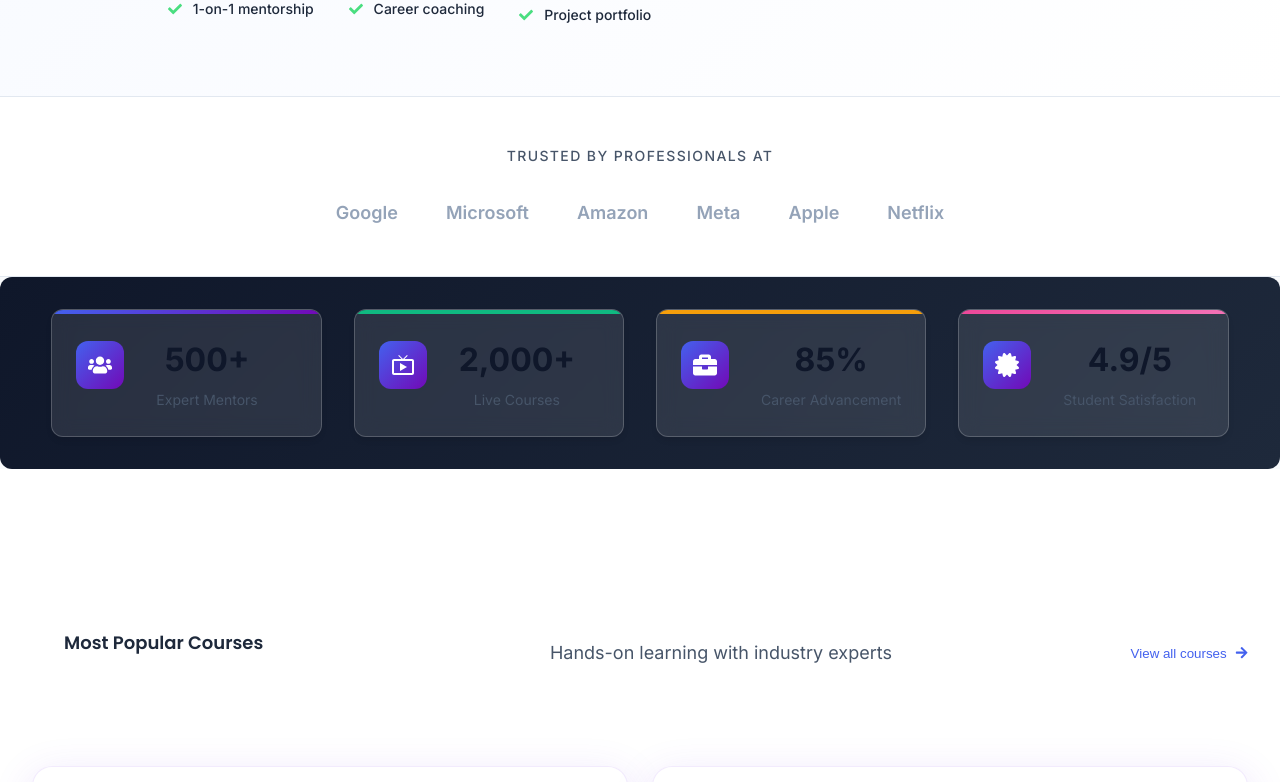
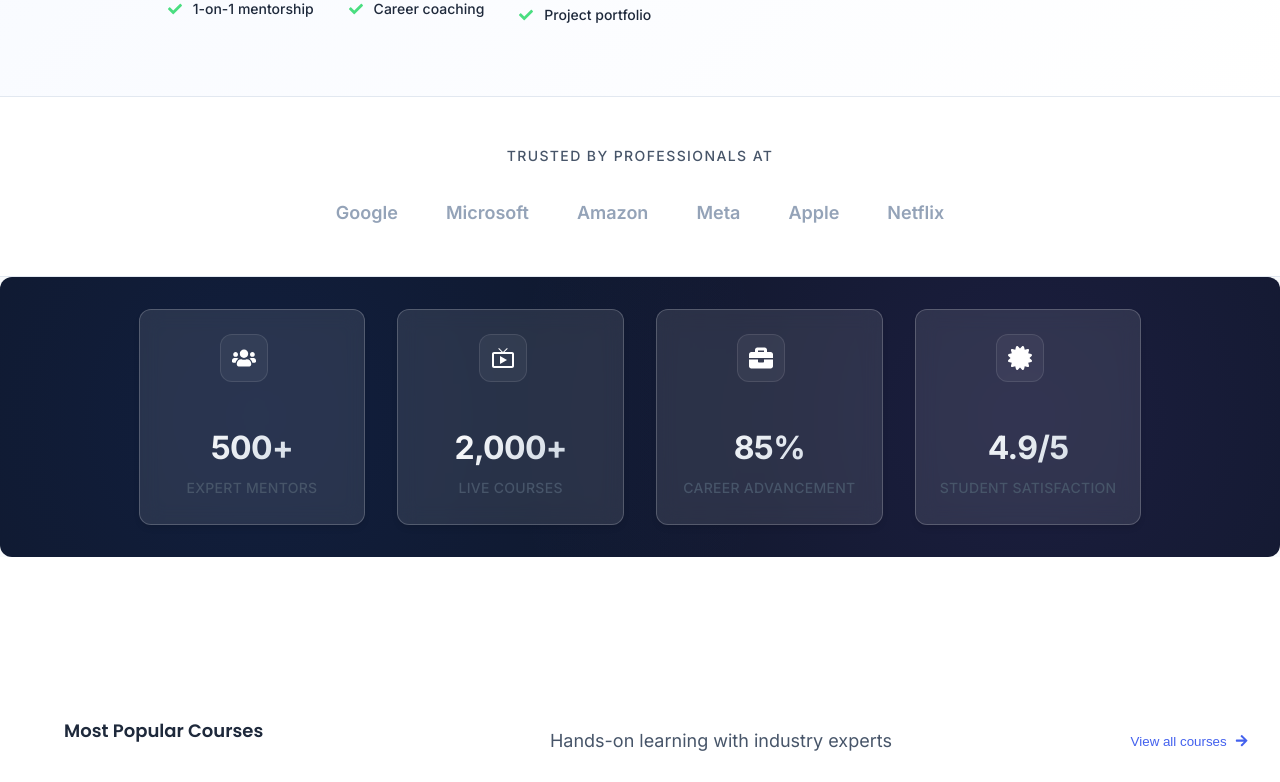
Before and after one commit to Sneha-Amballa/edtech-saas, a React (Create React App) app in the folder frontend/: page / in a window 1280 px wide. Shown: the part 605-1387 px from the top of the page. Built offline with nearby package versions, Linux system fonts and the light colour scheme.

Commit message:
Completed total UI

```diff
--- a/frontend/src/styles/home.css
+++ b/frontend/src/styles/home.css
@@ -559,9 +559,15 @@ body {
 }
 
 /* Stats Section */
+/* Stats Section */
 .stats-section {
-  padding: 4rem 2rem;
-  background: linear-gradient(135deg, var(--gray-900) 0%, var(--gray-800) 100%);
+  padding: 6rem 2rem;
+  background: var(--gray-900);
+  background-image:
+    radial-gradient(circle at 20% 50%, rgba(37, 99, 235, 0.1) 0%, transparent 50%),
+    radial-gradient(circle at 80% 50%, rgba(139, 92, 246, 0.1) 0%, transparent 50%);
+  position: relative;
+  overflow: hidden;
 }
 
 .stats-container {
@@ -570,47 +576,94 @@ body {
   display: grid;
   grid-template-columns: repeat(4, 1fr);
   gap: 2rem;
+  position: relative;
+  z-index: 10;
 }
 
 .stat-card {
-  background: rgba(199, 194, 194, 0.05);
+  background: rgba(255, 255, 255, 0.03);
+  backdrop-filter: blur(10px);
   border: 1px solid rgba(255, 255, 255, 0.1);
-  border-radius: 12px;
-  padding: 2rem;
+  border-radius: 16px;
+  padding: 2.5rem 1.5rem;
   display: flex;
+  flex-direction: column;
   align-items: center;
-  gap: 1rem;
-  transition: all 0.3s ease;
-  color: var(--accent);
+  text-align: center;
+  gap: 1.5rem;
+  transition: all 0.4s cubic-bezier(0.175, 0.885, 0.32, 1.275);
+  position: relative;
+  overflow: hidden;
+}
+
+.stat-card::before {
+  content: '';
+  position: absolute;
+  top: 0;
+  left: 0;
+  width: 100%;
+  height: 100%;
+  background: linear-gradient(135deg, rgba(255, 255, 255, 0.1) 0%, rgba(255, 255, 255, 0) 100%);
+  opacity: 0;
+  transition: opacity 0.3s ease;
 }
 
 .stat-card:hover {
-  background: rgba(255, 255, 255, 0.1);
-  transform: translateY(-4px);
+  transform: translateY(-10px);
+  background: rgba(255, 255, 255, 0.05);
+  border-color: rgba(255, 255, 255, 0.2);
+  box-shadow: 0 20px 40px -5px rgba(0, 0, 0, 0.3);
+}
+
+.stat-card:hover::before {
+  opacity: 1;
 }
 
 .stat-icon {
-  width: 60px;
-  height: 60px;
-  border-radius: 12px;
-  background: var(--gradient-primary);
+  width: 70px;
+  height: 70px;
+  border-radius: 20px;
+  background: rgba(255, 255, 255, 0.05);
   display: flex;
   align-items: center;
   justify-content: center;
+  color: var(--primary-light);
+  font-size: 2rem;
+  margin-bottom: 0.5rem;
+  transition: all 0.3s ease;
+  border: 1px solid rgba(255, 255, 255, 0.1);
+}
+
+.stat-card:hover .stat-icon {
+  background: var(--gradient-primary);
   color: white;
-  font-size: 1.5rem;
+  transform: scale(1.1) rotate(5deg);
+  border-color: transparent;
+  box-shadow: 0 10px 20px rgba(37, 99, 235, 0.3);
 }
 
 .stat-content h3 {
-  font-size: 2rem;
-  font-weight: 700;
-  color: white;
-  margin-bottom: 0.25rem;
+  font-size: 2.5rem;
+  font-weight: 800;
+  background: linear-gradient(135deg, #ffffff 0%, #cbd5e1 100%);
+  -webkit-background-clip: text;
+  -webkit-text-fill-color: transparent;
+  background-clip: text;
+  margin-bottom: 0.5rem;
+  letter-spacing: -0.02em;
 }
 
 .stat-content p {
-  color: white;
-  font-size: 0.875rem;
+  color: var(--gray-400);
+  font-size: 1rem;
+  font-weight: 500;
+  letter-spacing: 0.02em;
+  text-transform: uppercase;
+  transition: color 0.3s ease;
+}
+
+.stat-card:hover .stat-content p {
+  color: var(--gray-200);
 }
 
 /* Courses Section */
--- a/frontend/src/styles/login.css
+++ b/frontend/src/styles/login.css
@@ -55,9 +55,9 @@
   right: 0;
   bottom: 0;
   background: linear-gradient(135deg,
-    rgba(37, 99, 235, 0.03) 0%,
-    rgba(59, 130, 246, 0.03) 50%,
-    rgba(168, 85, 247, 0.03) 100%);
+      rgba(37, 99, 235, 0.03) 0%,
+      rgba(59, 130, 246, 0.03) 50%,
+      rgba(168, 85, 247, 0.03) 100%);
   z-index: 0;
 }
 
@@ -86,9 +86,19 @@
 }
 
 @keyframes float {
-  0%, 100% { transform: translateY(0) rotate(0deg); }
-  33% { transform: translateY(-20px) rotate(120deg); }
-  66% { transform: translateY(20px) rotate(240deg); }
+
+  0%,
+  100% {
+    transform: translateY(0) rotate(0deg);
+  }
+
+  33% {
+    transform: translateY(-20px) rotate(120deg);
+  }
+
+  66% {
+    transform: translateY(20px) rotate(240deg);
+  }
 }
 
 /* Main Content Layout */
@@ -204,21 +214,51 @@
 /* Brand Stats */
 .brand-stats {
   display: flex;
-  gap: 2rem;
-  padding-top: 2rem;
+  justify-content: space-between;
+  gap: 1.5rem;
+  padding-top: 2.5rem;
   border-top: 1px solid rgba(255, 255, 255, 0.1);
 }
 
+.stat-item {
+  flex: 1;
+  background: rgba(255, 255, 255, 0.03);
+  backdrop-filter: blur(10px);
+  border: 1px solid rgba(255, 255, 255, 0.05);
+  border-radius: 16px;
+  padding: 1.25rem;
+  text-align: center;
+  transition: all 0.3s cubic-bezier(0.175, 0.885, 0.32, 1.275);
+}
+
+.stat-item:hover {
+  background: rgba(255, 255, 255, 0.08);
+  transform: translateY(-5px);
+  border-color: rgba(255, 255, 255, 0.2);
+  box-shadow: 0 10px 20px rgba(0, 0, 0, 0.2);
+}
+
 .stat-item h3 {
-  font-size: 2rem;
-  font-weight: 700;
-  color: white;
+  font-size: 1.75rem;
+  font-weight: 800;
+  background: linear-gradient(135deg, #ffffff 0%, #94a3b8 100%);
+  -webkit-background-clip: text;
+  -webkit-text-fill-color: transparent;
+  background-clip: text;
   margin-bottom: 0.25rem;
 }
 
 .stat-item p {
-  font-size: 0.875rem;
-  color: var(--gray-300);
+  font-size: 0.75rem;
+  font-weight: 500;
+  color: var(--gray-400);
+  text-transform: uppercase;
+  letter-spacing: 0.05em;
+  transition: color 0.3s ease;
+}
+
+.stat-item:hover p {
+  color: var(--gray-200);
 }
 
 /* Right Panel - Login Form */
@@ -411,7 +451,9 @@
 }
 
 @keyframes spin {
-  to { transform: rotate(360deg); }
+  to {
+    transform: rotate(360deg);
+  }
 }
 
 .button-loading {
@@ -431,9 +473,20 @@
 }
 
 @keyframes dots {
-  0%, 20% { content: '.'; }
-  40% { content: '..'; }
-  60%, 100% { content: '...'; }
+
+  0%,
+  20% {
+    content: '.';
+  }
+
+  40% {
+    content: '..';
+  }
+
+  60%,
+  100% {
+    content: '...';
+  }
 }
 
 /* Form Divider */
@@ -590,9 +643,26 @@
 
 /* Shake Animation for Error */
 @keyframes shake {
-  0%, 100% { transform: translateX(0); }
-  10%, 30%, 50%, 70%, 90% { transform: translateX(-5px); }
-  20%, 40%, 60%, 80% { transform: translateX(5px); }
+
+  0%,
+  100% {
+    transform: translateX(0);
+  }
+
+  10%,
+  30%,
+  50%,
+  70%,
+  90% {
+    transform: translateX(-5px);
+  }
+
+  20%,
+  40%,
+  60%,
+  80% {
+    transform: translateX(5px);
+  }
 }
 
 .shake {
```
